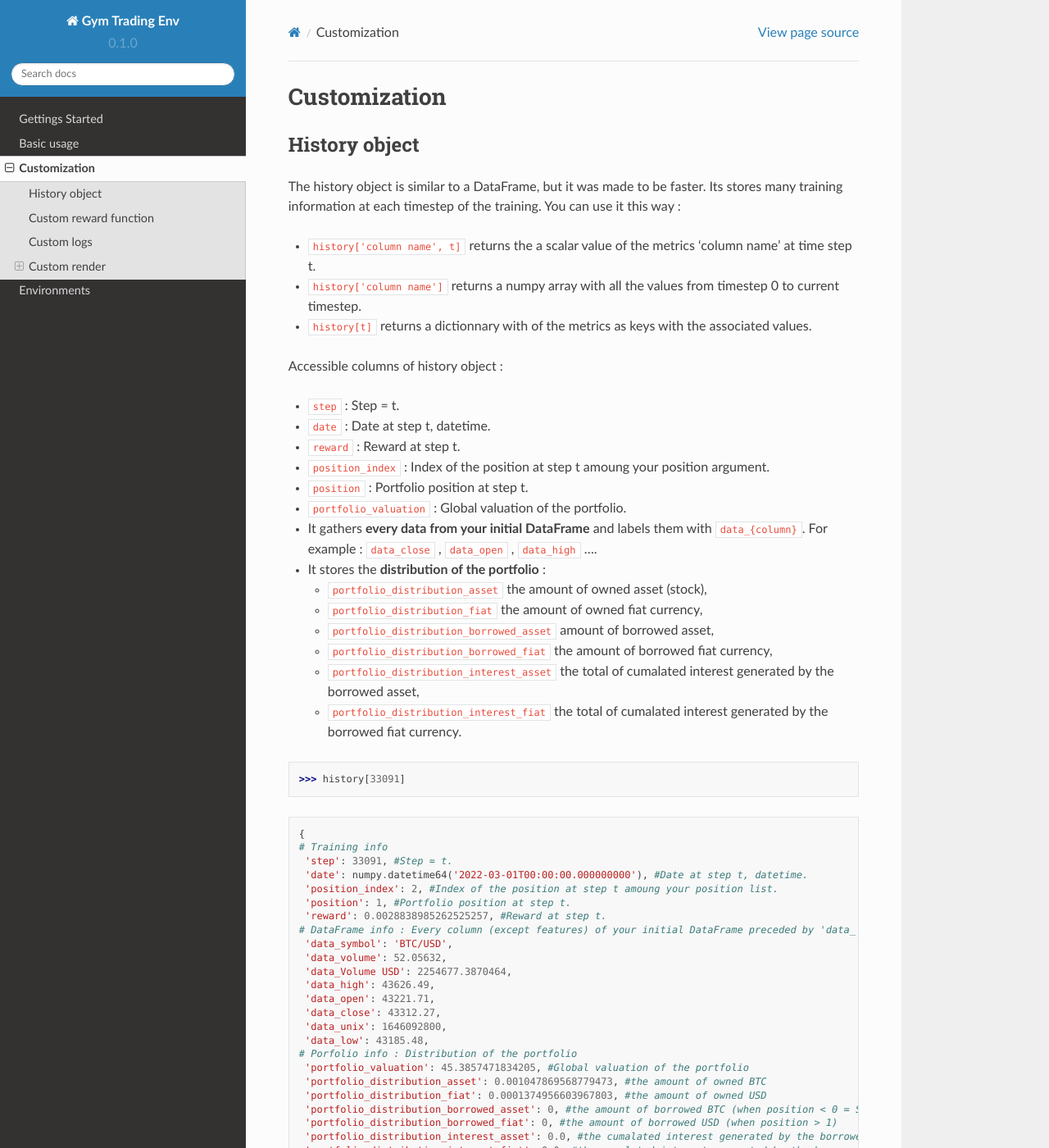
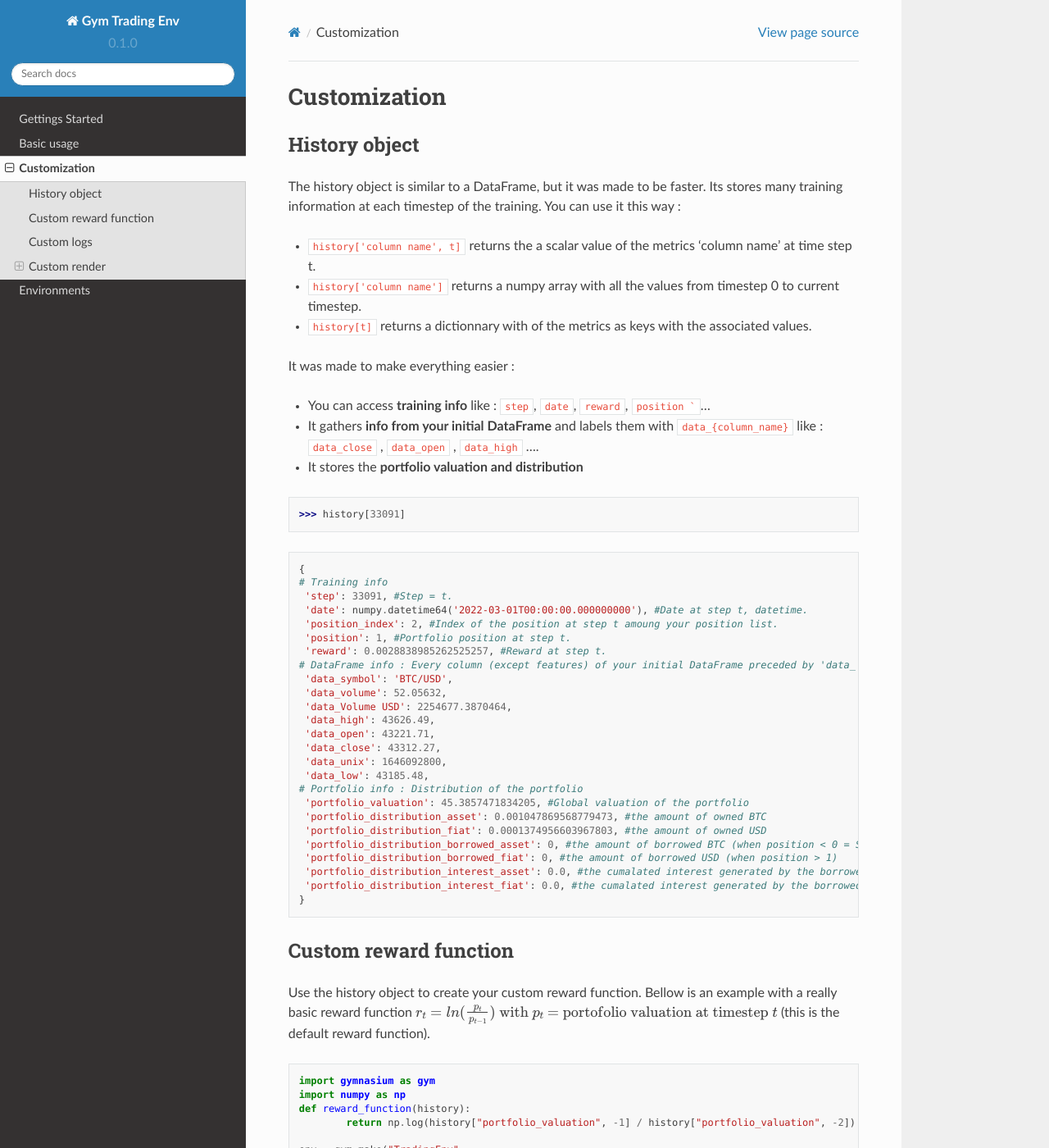
Before and after one commit to ClementPerroud/Gym-Trading-Env, a Sphinx documentation site: the page built from docs/source/customization.rst, in a window 1280 px wide and 1400 px high. Shown: the whole window at 82% size. Built offline with Sphinx 7.4.7 and the Read the Docs theme 2.0.0, drawn with Linux system fonts in a browser that asks for light colours.

Commit message:
Update customization.rst

````diff
--- a/docs/source/customization.rst
+++ b/docs/source/customization.rst
@@ -10,23 +10,11 @@ The history object is similar to a DataFrame, but it was made to be faster. Its
 * ``history['column name']`` returns a numpy array with all the values from timestep 0 to current timestep.
 * ``history[t]`` returns a dictionnary with of the metrics as keys with the associated values.
 
-Accessible columns of history object :
+It was made to make everything easier :
 
-* ``step`` : Step = t.
-* ``date`` : Date at step t, datetime.
-* ``reward`` : Reward at step t.
-* ``position_index`` : Index of the position at step t amoung your position argument.
-* ``position`` : Portfolio position at step t.
-* ``portfolio_valuation`` : Global valuation of the portfolio.
-* It gathers **every data from your initial DataFrame** and labels them with ``data_{column}``. For example : ``data_close`` , ``data_open`` , ``data_high`` ....
-* It stores the **distribution of the portfolio** :
-
-  * ``portfolio_distribution_asset`` the amount of owned asset (stock),
-  * ``portfolio_distribution_fiat`` the amount of owned fiat currency,
-  * ``portfolio_distribution_borrowed_asset`` amount of borrowed asset,
-  * ``portfolio_distribution_borrowed_fiat`` the amount of borrowed fiat currency,
-  * ``portfolio_distribution_interest_asset`` the total of cumalated interest generated by the borrowed asset,
-  * ``portfolio_distribution_interest_fiat`` the total of cumalated interest generated by the borrowed fiat currency.
+* You can access **training info** like : ``step``, ``date``, ``reward``, ``position ```...
+* It gathers **info from your initial DataFrame** and labels them with ``data_{column_name}`` like : ``data_close`` , ``data_open`` , ``data_high`` ....
+* It stores the **portfolio valuation and distribution**
 
 .. code-block:: python
 
@@ -50,7 +38,7 @@ Accessible columns of history object :
    'data_close': 43312.27,
    'data_unix': 1646092800,
    'data_low': 43185.48,
-  # Porfolio info : Distribution of the portfolio
+  # Portfolio info : Distribution of the portfolio
    'portfolio_valuation': 45.3857471834205, #Global valuation of the portfolio
    'portfolio_distribution_asset': 0.001047869568779473, #the amount of owned BTC
    'portfolio_distribution_fiat': 0.0001374956603967803, #the amount of owned USD
````
